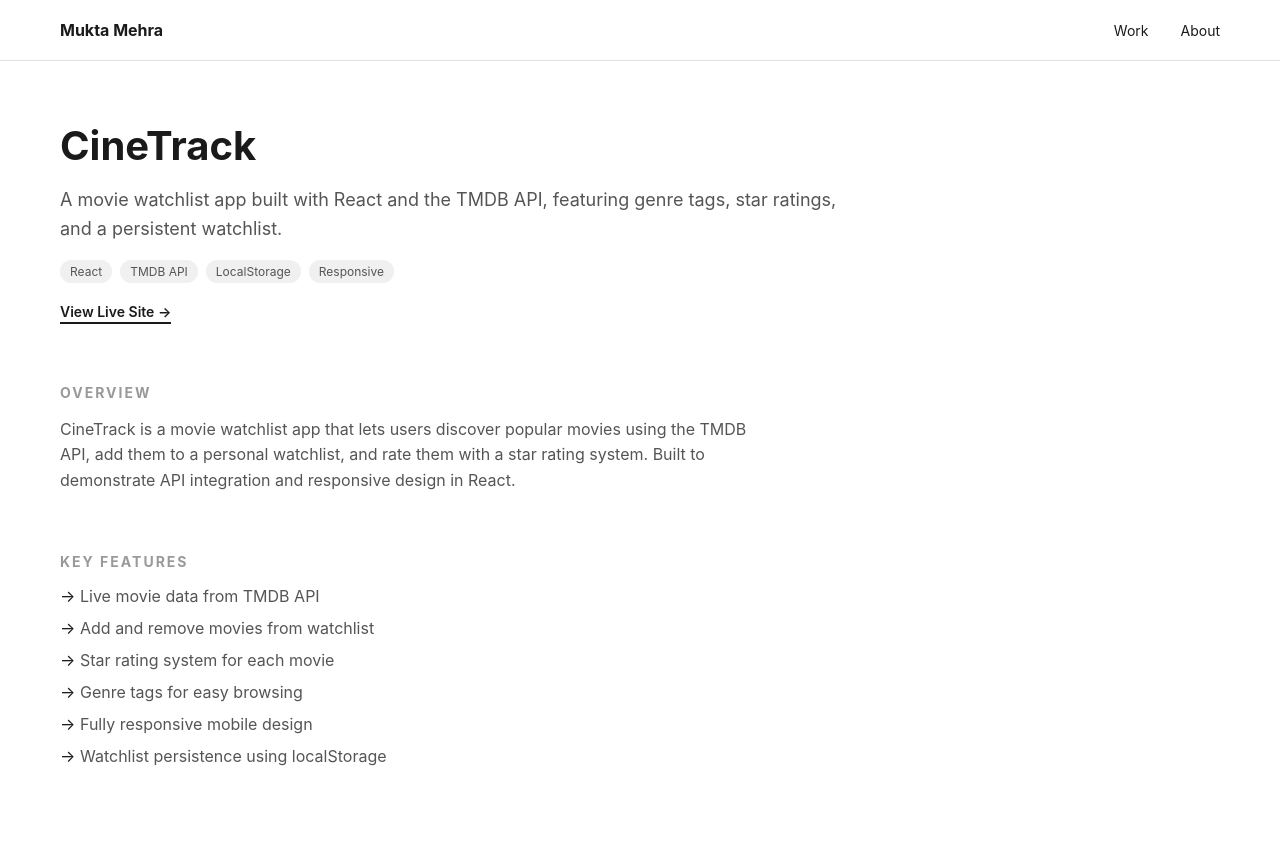
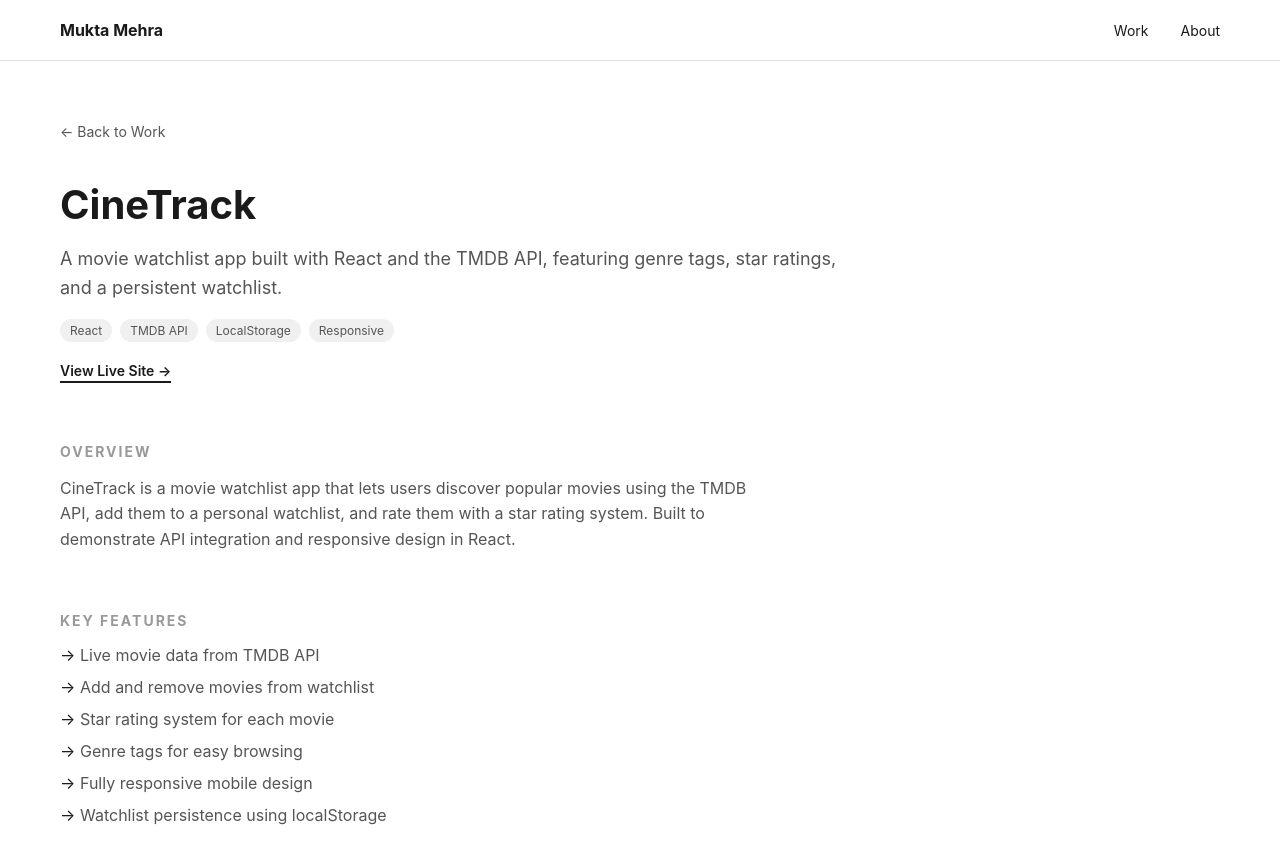
Before and after one commit to muktamehra/portfolio, a React app: page /projects/cinetrack in a window 1280 px wide. Shown: the top 864 px of the page. Built offline with nearby package versions, Linux system fonts and the light colour scheme; the HTML template or start-up script is replaced by a standard one.

Commit message:
Add back lines and sharp image edges

```diff
--- a/src/index.css
+++ b/src/index.css
@@ -85,7 +85,6 @@ nav div {
   height: 280px;
   background-color: #f5f5f5;
   margin-bottom: 16px;
-  border-radius: 8px;
   overflow: hidden;
 }
 
@@ -93,7 +92,6 @@ nav div {
   width: 100%;
   height: 100%;
   object-fit: cover;
-  border-radius: 8px;
 }
 
 .project-card:hover .project-image {
@@ -320,3 +318,15 @@ nav a.active {
   border-bottom: 2px solid #1a1a1a;
   padding-bottom: 2px;
 }
+
+.back-link {
+  display: inline-block;
+  margin-bottom: 40px;
+  font-size: 14px;
+  color: #555;
+  text-decoration: none;
+}
+
+.back-link:hover {
+  color: #1a1a1a;
+}
--- a/src/pages/CineTrack.jsx
+++ b/src/pages/CineTrack.jsx
@@ -1,6 +1,9 @@
+ import { Link } from 'react-router-dom'
+
 function CineTrack() {
   return (
     <main className="case-study">
+    <Link to="/" className="back-link">← Back to Work</Link>
       <section className="case-hero">
         <h1>CineTrack</h1>
         <p>A movie watchlist app built with React and the TMDB API, featuring genre tags, star ratings, and a persistent watchlist.</p>
--- a/src/pages/FashionMania.jsx
+++ b/src/pages/FashionMania.jsx
@@ -1,6 +1,9 @@
+import { Link } from 'react-router-dom'
+
 function FashionMania() {
   return (
     <main className="case-study">
+    <Link to="/" className="back-link">← Back to Work</Link>
       <section className="case-hero">
         <h1>Fashion Mania</h1>
         <p>A fully functional e-commerce UI built with React, featuring product browsing, search, and a persistent shopping cart.</p>
--- a/src/pages/InsightBoard.jsx
+++ b/src/pages/InsightBoard.jsx
@@ -1,6 +1,9 @@
+ import { Link } from 'react-router-dom'
+
 function InsightBoard() {
   return (
     <main className="case-study">
+     <Link to="/" className="back-link">← Back to Work</Link>
       <section className="case-hero">
         <h1>InsightBoard</h1>
         <p>An analytics dashboard built with React and Recharts, featuring dynamic data visualization, dark mode, and persistent user preferences.</p>
```
